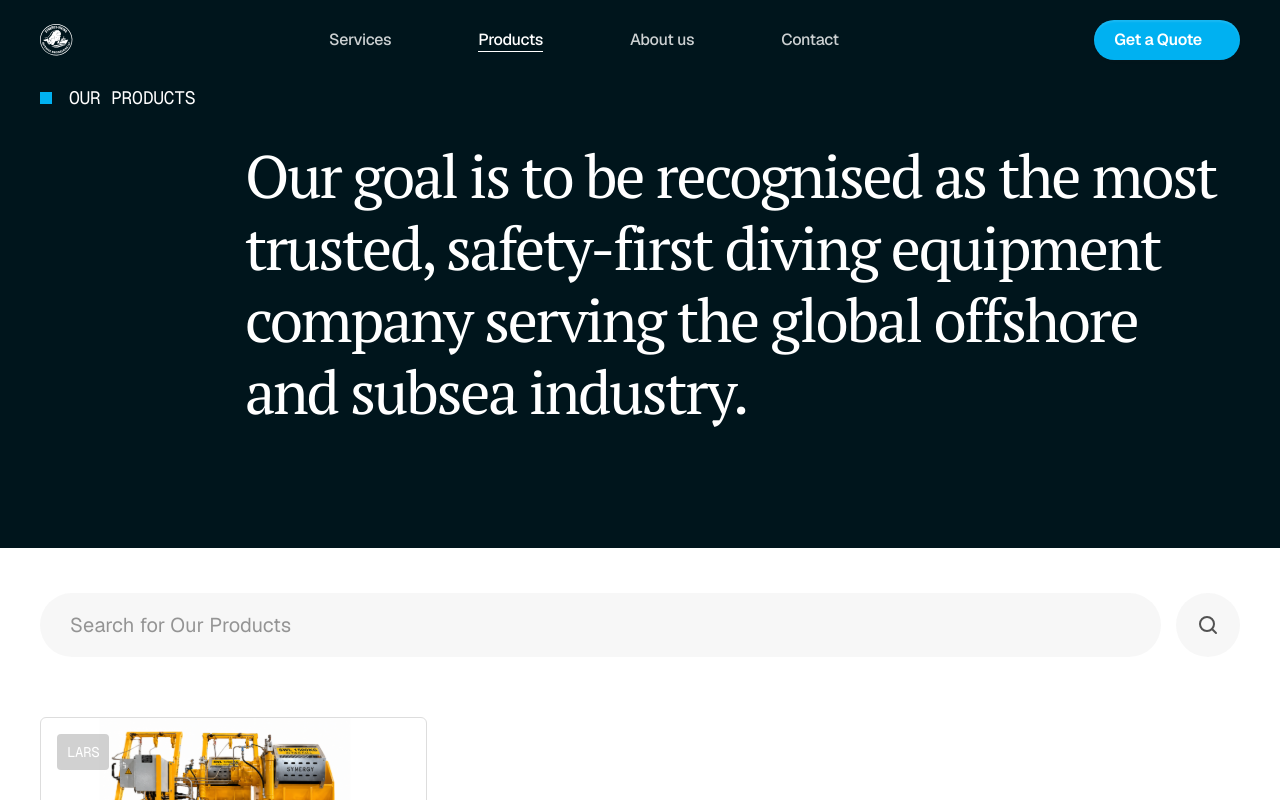
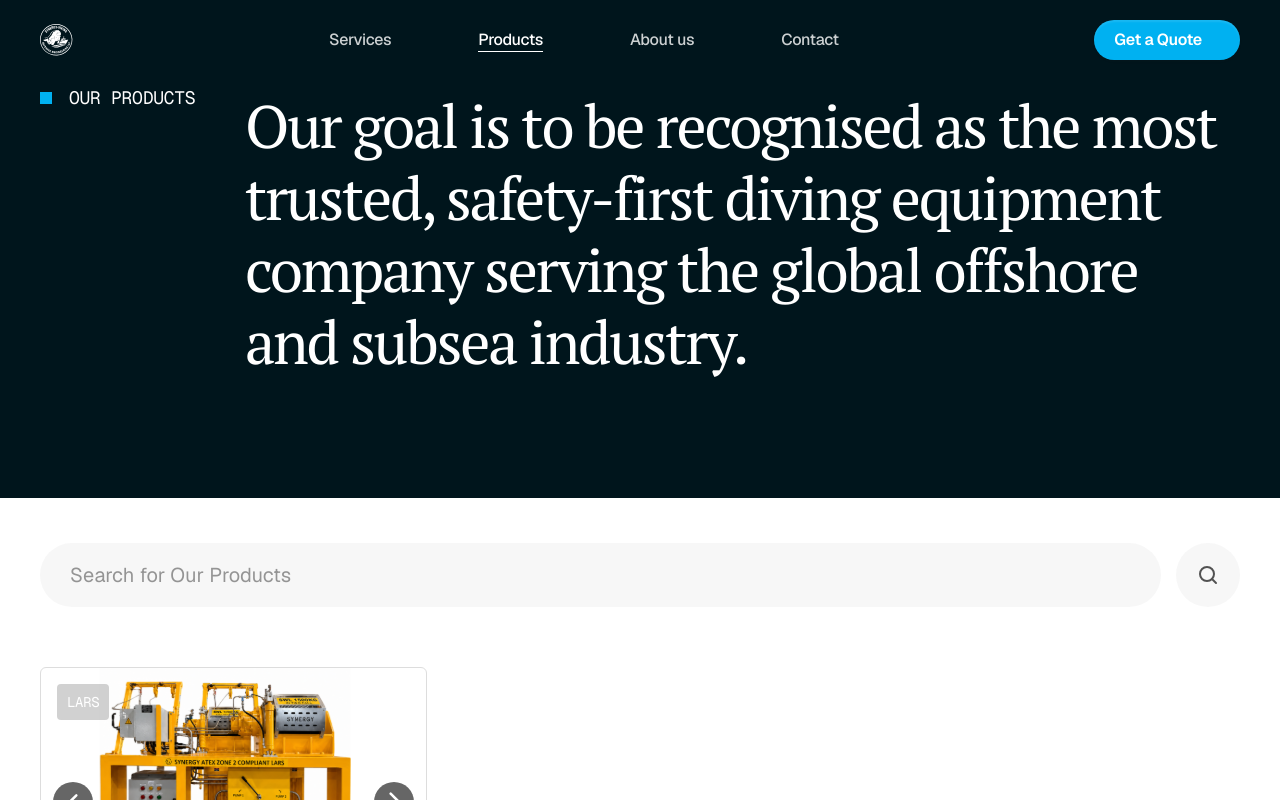
Before and after one commit to dinosourisme/Synergyvikingv1, a React (Vite) app in the folder Synergy viking/: page /products in a window 1280 px wide. Shown: the top 800 px of the page. Built offline with nearby package versions, Linux system fonts and the light colour scheme.

Commit message:
Fix alginment issue on Herosection of Products page

```diff
--- a/Synergy viking/src/pages/products/Products.jsx
+++ b/Synergy viking/src/pages/products/Products.jsx
@@ -48,7 +48,7 @@ export default function Products() {
         </div>
 
         {/* Heading */}
-        <h2 className="max-w-full lg:max-w-[1051px] lg:ml-[205px] text-[28px] sm:text-3xl md:text-4xl lg:text-5xl xl:text-[60px] leading-tight md:leading-[1.2] lg:leading-[72px] tracking-[-1px] sm:tracking-[-1.5px] md:tracking-[-2px] xl:tracking-[-2.2px] text-white font-normal font-ptserif">
+        <h2 className="max-w-full lg:-mt-[50px] lg:max-w-[1051px] lg:ml-[205px] text-[28px] sm:text-3xl md:text-4xl lg:text-5xl xl:text-[60px] leading-tight md:leading-[1.2] lg:leading-[72px] tracking-[-1px] sm:tracking-[-1.5px] md:tracking-[-2px] xl:tracking-[-2.2px] text-white font-normal font-ptserif">
           Our goal is to be recognised as the most trusted, safety-first diving equipment company serving the global offshore and subsea industry.
         </h2>
       </section>
```
